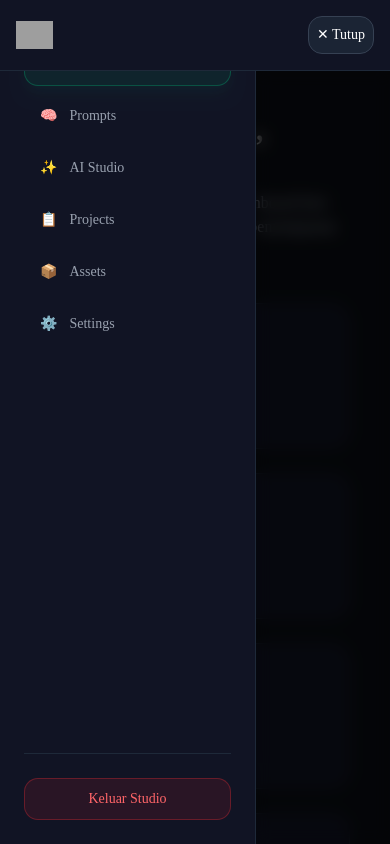
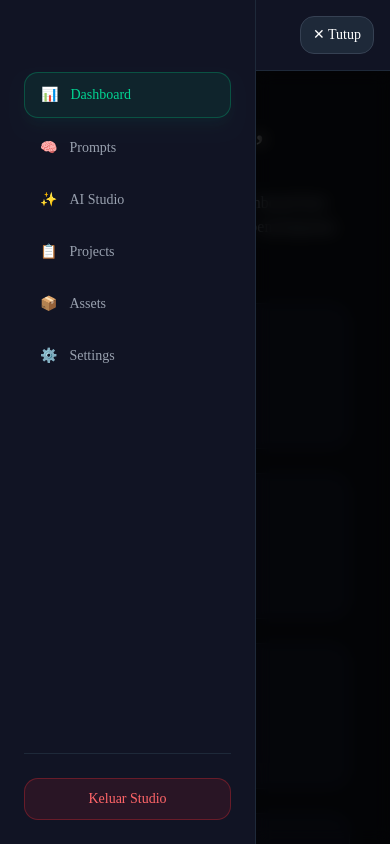
Before and after one commit to kohojiek99-ctrl/workshet-studio, a Next.js app: page / in a window 390 px wide. Both pictures are taken after a click on the button "☰ Menu". Shown: the top 844 px of the page. Built offline with nearby package versions, Linux system fonts and the light colour scheme; no server answers; grey boxes are pictures that could not be loaded.

Commit message:
fix: perbaiki z-index dan posisi menu mobile agar menu dashboard tidak tertutup

```diff
--- a/app/layout.tsx
+++ b/app/layout.tsx
@@ -45,7 +45,7 @@ export default function RootLayout({
       <body className="bg-[#0b0e14] text-white antialiased">
         <div className="min-h-screen bg-[#0b0e14] flex flex-col md:flex-row">
 
-          {/* Mobile Top Navbar (Hanya muncul di HP/Tablet kecil) */}
+          {/* Mobile Top Navbar */}
           <div className="md:hidden flex items-center justify-between bg-[#111424] border-b border-gray-800 p-4 sticky top-0 z-50">
             <div className="flex items-center">
               <Image
@@ -59,16 +59,16 @@ export default function RootLayout({
             </div>
             <button
               onClick={() => setIsSidebarOpen(!isSidebarOpen)}
-              className="text-white p-2 rounded-xl bg-gray-800/80 hover:bg-gray-800 text-sm font-medium flex items-center gap-1.5 border border-gray-700"
+              className="text-white px-3 py-2 rounded-xl bg-gray-800 hover:bg-gray-700 text-sm font-medium flex items-center gap-1.5 border border-gray-700"
             >
               <span>{isSidebarOpen ? "✕ Tutup" : "☰ Menu"}</span>
             </button>
           </div>
 
-          {/* Sidebar Kiri (Desktop: Permanen, Mobile: Toggle Drawer) */}
+          {/* Sidebar Kiri (Desktop & Mobile Drawer dengan Z-Index Aman) */}
           <aside className={`
-            fixed md:static inset-y-0 left-0 z-45 w-64 bg-[#111424] border-r border-gray-800 flex flex-col p-6 justify-between shrink-0 transition-transform duration-300 ease-in-out
-            ${isSidebarOpen ? "translate-x-0" : "-translate-x-full md:translate-x-0"}
+            fixed md:static inset-y-0 left-0 z-50 w-64 bg-[#111424] border-r border-gray-800 flex flex-col p-6 justify-between shrink-0 transition-transform duration-300 ease-in-out
+            ${isSidebarOpen ? "translate-x-0 pt-16 md:pt-6" : "-translate-x-full md:translate-x-0"}
           `}>
             <div>
               {/* Logo Desktop */}
@@ -83,7 +83,7 @@ export default function RootLayout({
                 />
               </div>
 
-              <nav className="flex flex-col gap-2 mt-4 md:mt-0">
+              <nav className="flex flex-col gap-2 mt-2 md:mt-0">
                 {navItems.map((item) => {
                   const isActive = pathname === item.href;
                   return (
@@ -115,11 +115,11 @@ export default function RootLayout({
             </div>
           </aside>
 
-          {/* Overlay gelap di belakang menu HP saat sidebar dibuka */}
+          {/* Overlay Gelap */}
           {isSidebarOpen && (
             <div
               onClick={() => setIsSidebarOpen(false)}
-              className="fixed inset-0 bg-black/60 z-40 md:hidden backdrop-blur-sm"
+              className="fixed inset-0 bg-black/70 z-40 md:hidden backdrop-blur-sm"
             />
           )}
 
```
